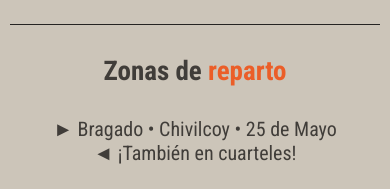
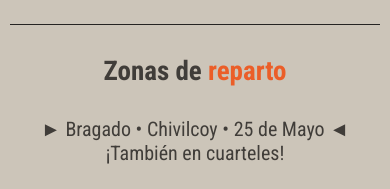
Before and after one commit to fraancofenoglio/DistribuidoraCafaro, a plain HTML site: page index.html in a window 390 px wide. Shown: the part 903-1092 px from the top of the page. Drawn offline with Linux system fonts and the light colour scheme; grey boxes are pictures that could not be loaded.

Commit message:
mobile-version-1.0.1

```diff
--- a/index.html
+++ b/index.html
@@ -120,7 +120,10 @@
 
             <p>
                 ►  Bragado  •  Chivilcoy  •  25 de Mayo ◄
-               ¡También en cuarteles!
+            </p>
+
+            <p>
+                ¡También en cuarteles!
             </p>
 
         </div>
--- a/styles.css
+++ b/styles.css
@@ -332,7 +332,7 @@ h5 {
     margin-top: 15px;
     margin-bottom: 25px;
     text-align: center;
-    width: 80%;
+    width: 85%;
     font-size: 20px;
     color: #403D39;
 }
```
